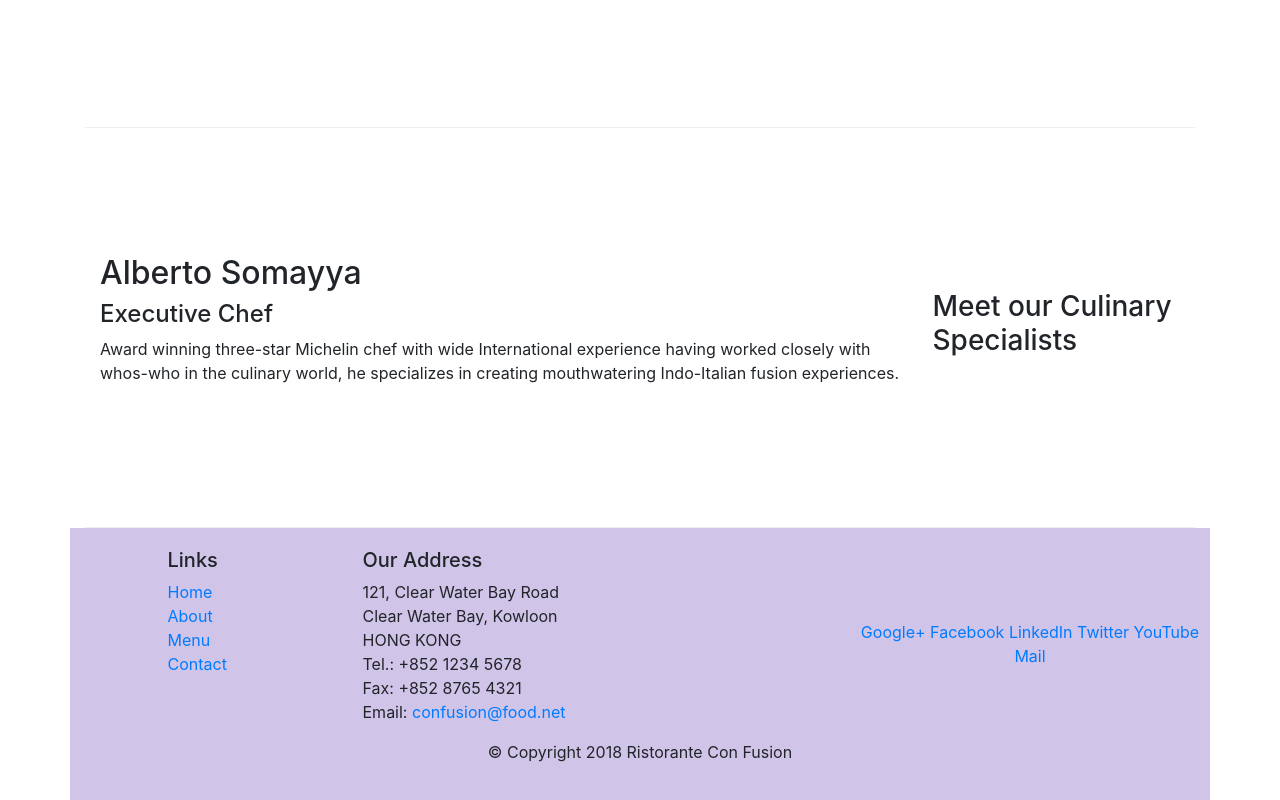
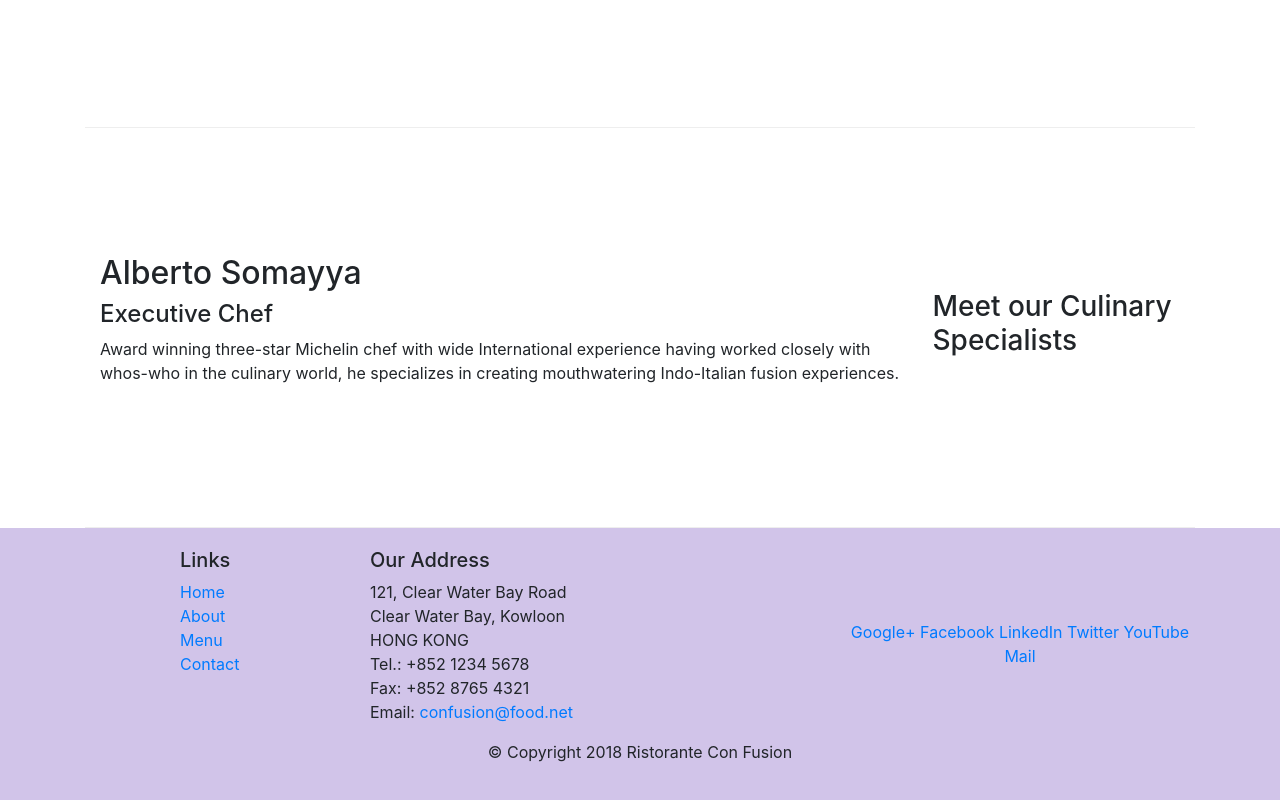
Before and after one commit to ovipopnz/bootstrap-init, a website: page conFusion/index.html in a window 1280 px wide. Shown: the part 956-1756 px from the top of the page. Drawn offline with nearby package versions, Linux system fonts and the light colour scheme.

Commit message:
Bootstrap Grid Part 2

```diff
--- a/conFusion/index.html
+++ b/conFusion/index.html
@@ -69,8 +69,8 @@
     </div>
 </div>
 
-<footer>
-    <div class="container footer">
+<footer  class="footer">
+    <div class="container">
         <div class="row">
             <div class="col-4 offset-1 col-sm-2">
                 <h5>Links</h5>
@@ -112,8 +112,7 @@
 </footer>
 
 <!-- jQuery first, then Popper.js, then Bootstrap JS. -->
-<script src=" node_modules
-            /jquery/dist/jquery.slim.min.js"></script>
+<script src=" node_modules/jquery/dist/jquery.slim.min.js"></script>
 <script src="node_modules/popper.js/dist/umd/popper.min.js"></script>
 <script src="node_modules/bootstrap/dist/js/bootstrap.min.js"></script>
 </body>
```
